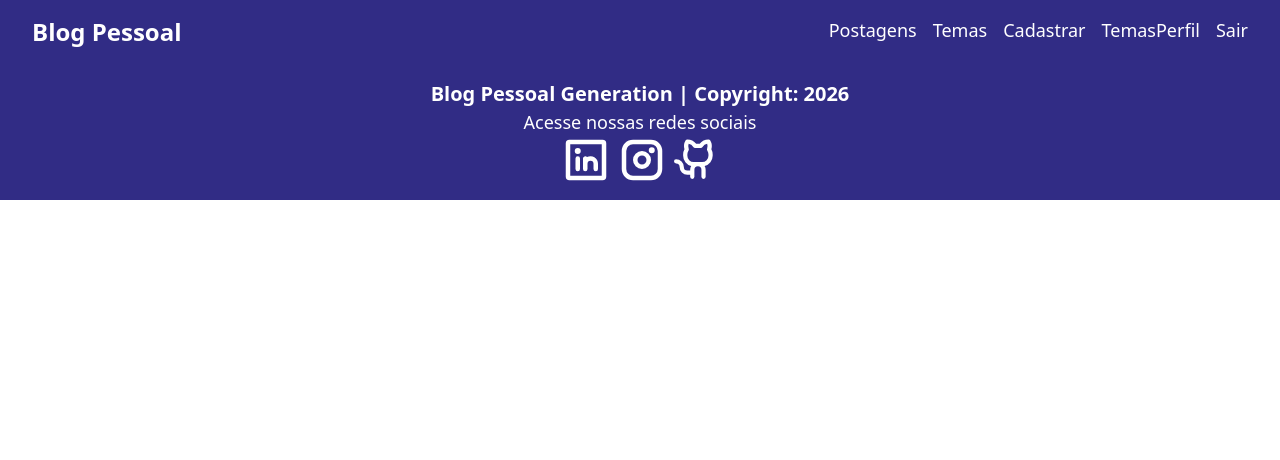
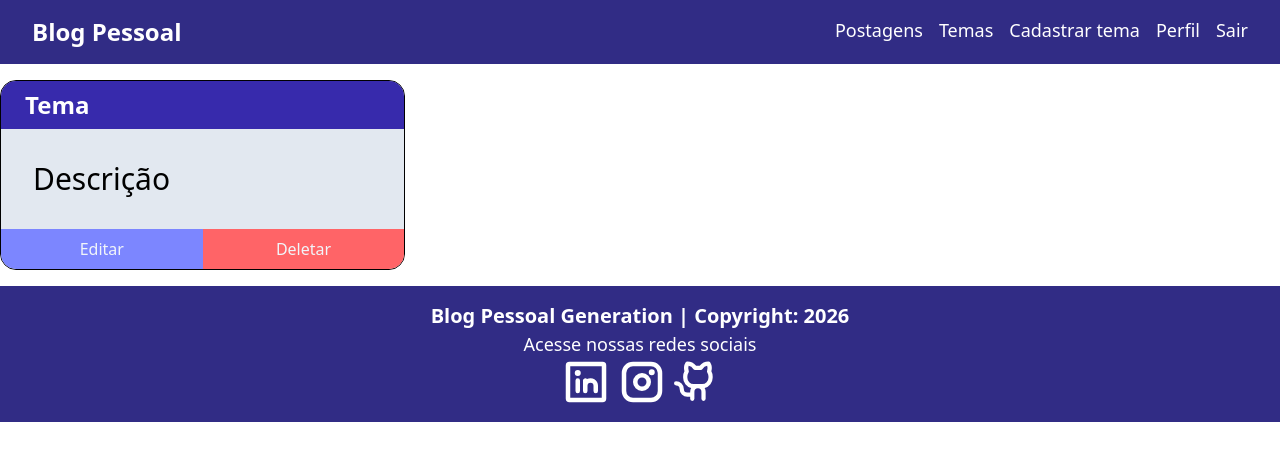
Before and after one commit to allysonaggp/blog-pessoal-frontend-generation, a React (Vite) app: page /temas in a window 1280 px wide. Shown: the top 460 px of the page. Built offline with nearby package versions, Linux system fonts and the light colour scheme.

Commit message:
adicionado componente cardTema

```diff
--- a/src/App.tsx
+++ b/src/App.tsx
@@ -1,10 +1,11 @@
+import { BrowserRouter, Route, Routes } from "react-router-dom";
 import Navbar from "./components/navbar/navbar";
 import Footer from "./components/footer/footer";
-import { BrowserRouter, Route, Routes } from "react-router-dom";
 import Login from "./pages/login/Login";
 import { AuthProvider } from "./context/AuthContext";
 import Cadastro from "./pages/cadastro/Cadastro";
 import Home from "./pages/home/Home";
+import ListaTemas from "./components/listatemas/ListaTemas";
 
 function App() {
   return (
@@ -15,8 +16,9 @@
           <div className="min-h[80hv]">
             <Routes>
               <Route path="/" element={<Login />} />
+              <Route path="/home" element={<Home />} />
               <Route path="/cadastro" element={<Cadastro />} />
-              <Route path="/home" element={<Home />} />
+              <Route path="/temas" element={<ListaTemas/>} />
             </Routes>
           </div>
           <Footer />
--- /dev/null
+++ b/src/components/listatemas/ListaTemas.tsx
@@ -0,0 +1,16 @@
+import CardTema from "../tema/cartema/CardTema";
+
+function ListaTemas() {
+  return (
+    <>
+      <div className="flex justify-center w-full my-4">
+        <div className="container flex flex-col">
+          <div className="grid grid-cols-1 md:grid-cols-2 lg:grid-cols-3 gap-8">
+            <CardTema />
+          </div>
+        </div>
+      </div>
+    </>
+  );
+}
+export default ListaTemas;
--- a/src/components/navbar/navbar.tsx
+++ b/src/components/navbar/navbar.tsx
@@ -21,9 +21,9 @@
           </Link>
           <div className="flex gap-4">
             <p>Postagens</p>
-            <p>Temas</p>
-            <p>Cadastrar</p>
-            <p>TemasPerfil</p>
+            <Link to="/temas" className="hover:underline" >Temas</Link>
+            <p>Cadastrar tema</p>
+            <p>Perfil</p>
             <Link to="" onClick={logout} className="hover:underline">
               Sair
             </Link>
--- /dev/null
+++ b/src/components/tema/cartema/CardTema.tsx
@@ -0,0 +1,22 @@
+import { Link } from "react-router-dom";
+
+function CardTema() {
+  return (
+    <div className="border flex flex-col rounded-2xl overflow-hidden justify-between">
+      <header className="py-2 px-6 bg-indigo-800 text-white font-bold text-2xl">Tema</header>
+      <p className="p-8 text-3xl bg-slate-200 h-full">Descrição</p>
+      <div className="flex">
+        <Link
+          to=""
+          className="w-full text-slate-100 bg-indigo-400 hover:bg-indigo-800 flex items-center justify-center py-2"
+        >
+          <button>Editar</button>
+        </Link>
+        <Link to="" className=" text-slate-100 bg-red-400 hover:bg-red-700 w-full flex items-center justify-center">
+          <button>Deletar</button>
+        </Link>
+      </div>
+    </div>
+  );
+}
+export default CardTema
```
Also changed, not shown: extensions.txt (deleted).
